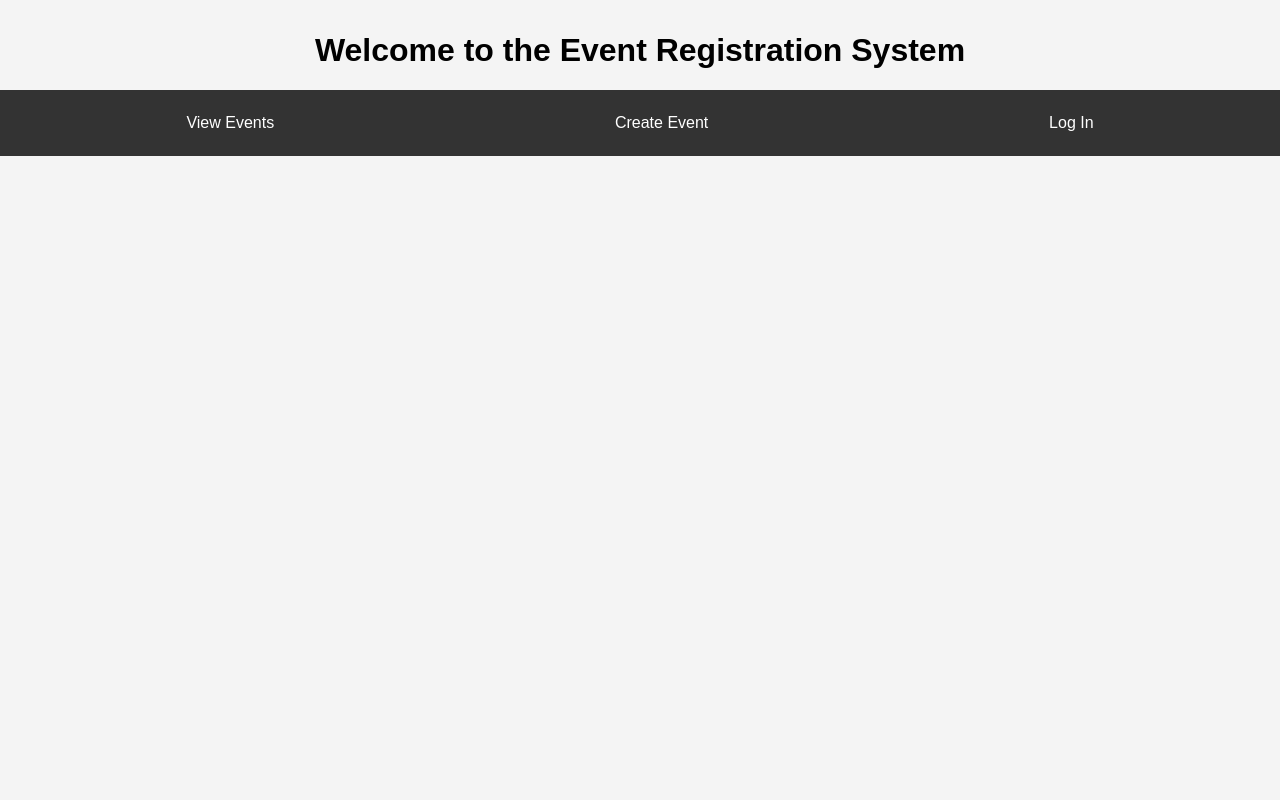
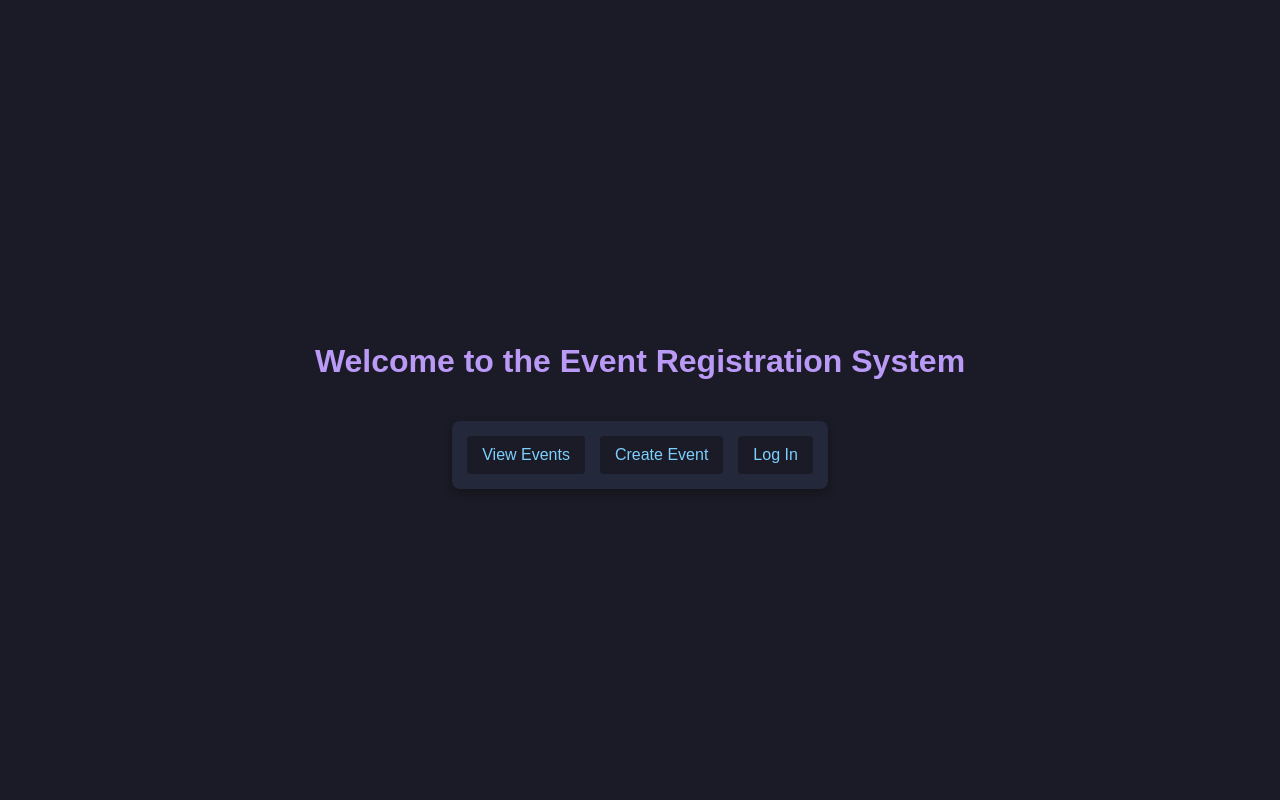
Before and after one commit to MSAS25/Event_Registration_System, a Django app: page / in a window 1280 px wide. Run offline with Django 5.2, Linux system fonts and the light colour scheme.

Commit message:
Update homepage.html

```diff
--- a/event_registration_system/events/templates/events/homepage.html
+++ b/event_registration_system/events/templates/events/homepage.html
@@ -1,5 +1,44 @@
 {% load static %}
 <link rel="stylesheet" href="{% static 'css/style.css' %}">
+<style>
+    /* Tokyo Night Theme */
+    body {
+        background-color: #1a1b26;
+        color: #c0caf5;
+        font-family: 'Arial', sans-serif;
+        display: flex;
+        flex-direction: column;
+        align-items: center;
+        justify-content: center;
+        height: 100vh;
+        margin: 0;
+    }
+    h1 {
+        color: #bb9af7;
+    }
+    nav {
+        background-color: #24283b;
+        padding: 15px;
+        border-radius: 8px;
+        box-shadow: 0 4px 10px rgba(0, 0, 0, 0.3);
+        display: flex;
+        gap: 15px;
+        justify-content: center;
+        margin-top: 20px;
+    }
+    nav a {
+        color: #7dcfff;
+        text-decoration: none;
+        padding: 10px 15px;
+        background-color: #1a1b26;
+        border-radius: 4px;
+        transition: background 0.3s;
+    }
+    nav a:hover {
+        background-color: #7aa2f7;
+        color: white;
+    }
+</style>
 
 <h1>Welcome to the Event Registration System</h1>
 <nav>
```
